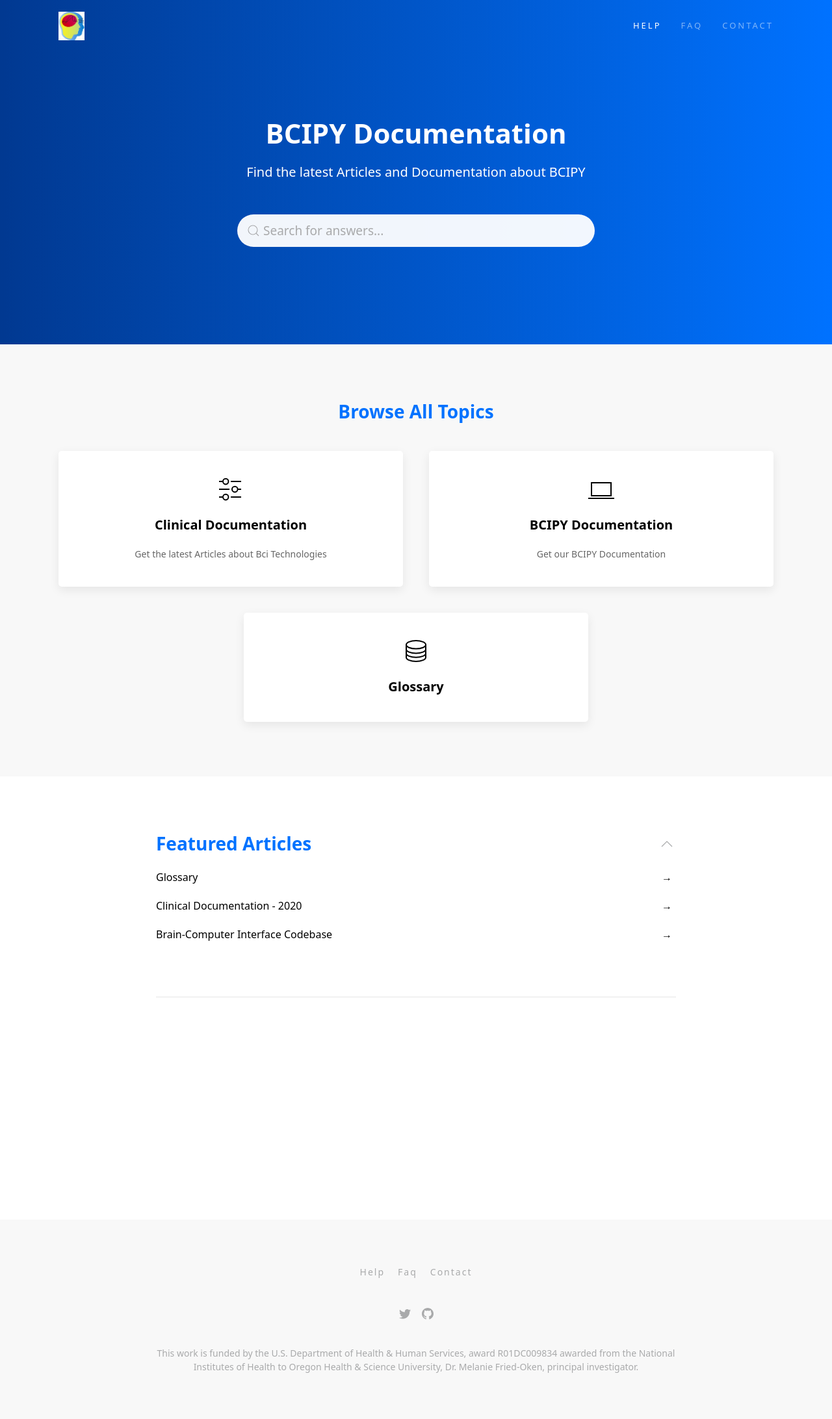
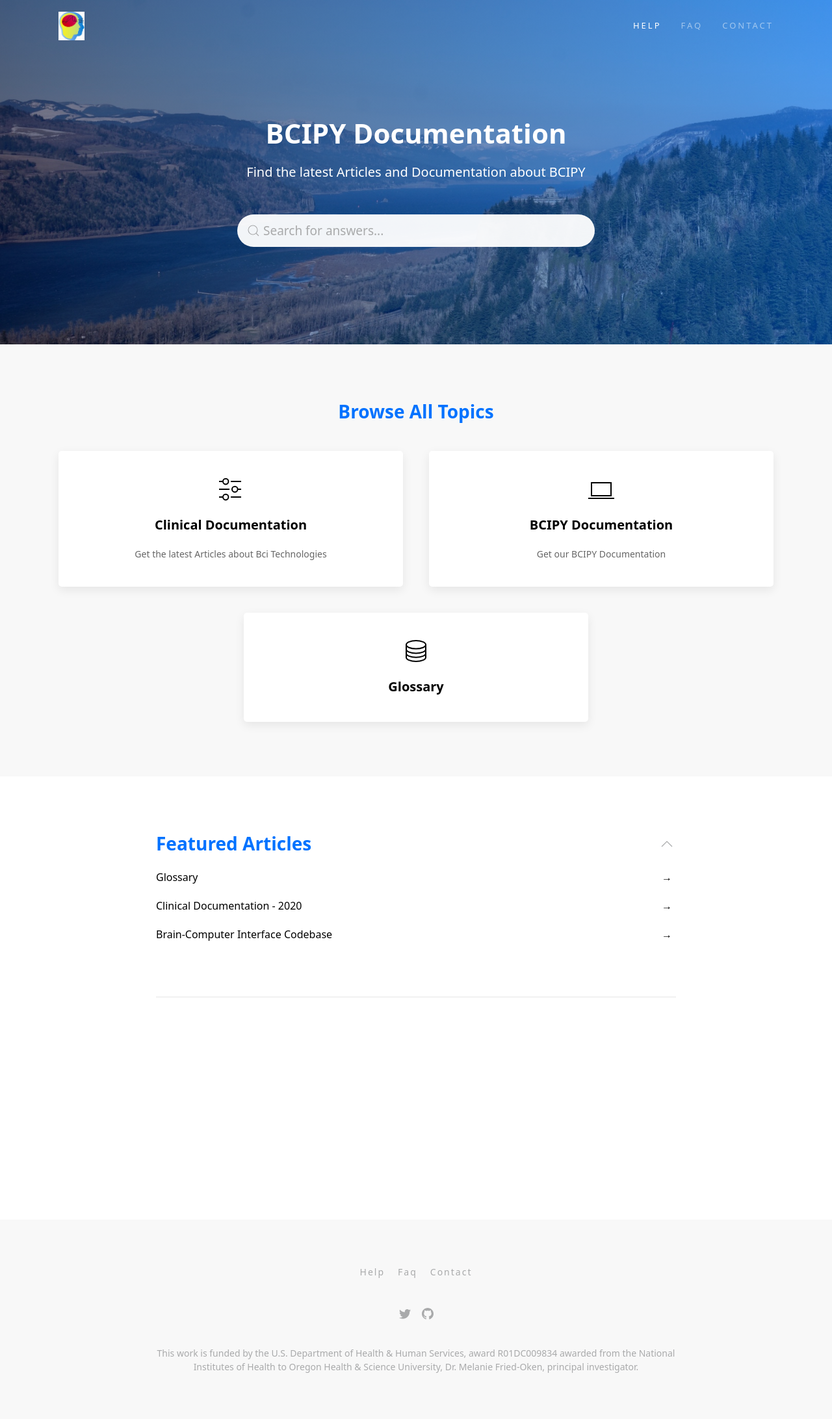
Before and after one commit to BciPy/bcipy.github.io, a Jekyll site: the page built from index.md, in a window 1280 px wide. Shown: the whole page at 65% size. Built offline with Jekyll 4.4.1, drawn with Linux system fonts in a browser that asks for light colours.

Commit message:
corrected image name
old images changed and files updated

```diff
--- a/index.md
+++ b/index.md
@@ -4,7 +4,7 @@ title: BCIPY Documentation
 subtitle: Find the latest Articles and Documentation about BCIPY
 hero:
     background: "#0072ff"
-    image: ../posts/background.jpg
+    image: background.jpg
     overlay: "linear-gradient(90deg, rgba(2,0,36,0.5) 0%, rgba(0,114,255,0.5) 100%, rgba(0,212,255,0.5) 100%)"
     align: center
     text: light
```
Also changed, not shown: assets/posts/background.jpg (renamed from assets/posts/header_2.jpg), assets/posts/slideshow-1/image1.png (deleted).
